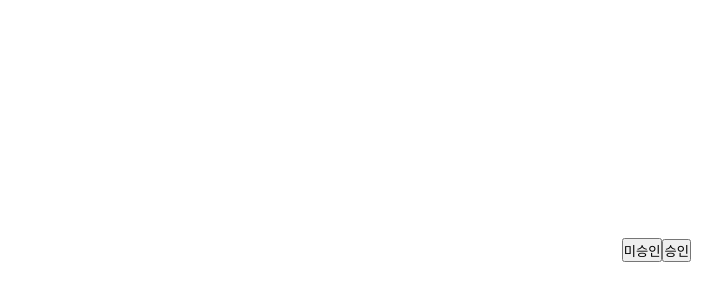
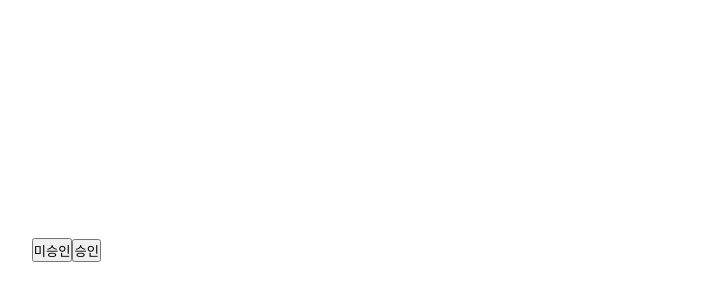
Before and after one commit to LikeLionHGU/Welch-s_Front, a React (Create React App) app: page /approval in a window 1280 px wide. Shown: the part 292-592 px from the top of the page, without its empty margins (539-1261 px from the left). Built offline with nearby package versions, Linux system fonts and the light colour scheme; a web font is replaced by a local one.

Commit message:
feat: 모달 연결

```diff
--- a/src/components/Write.jsx
+++ b/src/components/Write.jsx
@@ -61,6 +61,7 @@ import "ckeditor5/ckeditor5.css";
 import "../styles/write.css";
 import { readOnlySelector, useRecoilState } from "recoil";
 import { historyState } from "../atom";
+import ModalContainer from "./ModalContainer";
 
 // user === 0 : 독자, 1: 참여자, 2: 관리자
 // mode === 0 : /update, 1: /approval (수정 가능), 2: /approval (수정 불가)
@@ -70,6 +71,8 @@ export default function Write({ user, mode }) {
   const editorToolbarRef = useRef(null);
   const editorRef = useRef(null);
   const [isLayoutReady, setIsLayoutReady] = useState(false);
+  const [openModal, setOpenModal] = useState(false);
+  const [modalContents, setModalContents] = useState("");
   const [history, setHistory] = useRecoilState(historyState);
 
   const toggleHistory = () => {
@@ -81,17 +84,65 @@ export default function Write({ user, mode }) {
     return () => setIsLayoutReady(false);
   }, []);
 
-  const handleSetEditor = () => {
-    if (editorRef.current) {
-      const data = editorRef.current.getData();
-      console.log(data);
-    }
+  // const handleSetEditor = () => {
+  //   if (editorRef.current) {
+  //     const data = editorRef.current.getData();
+  //     console.log(data);
+  //   }
+  // };
+
+  const handleSetOpenModal = () => {
+    setOpenModal(!openModal);
+    console.log(openModal);
+  };
+
+  // 누르면 모달 꺼지고 페이지 이동
+  const handleCloseModal = () => {
+    setOpenModal(false);
+  };
+
+  const handleTextareaChange = (event) => {
+    setModalContents(event.target.value);
+    console.log(event.target.value);
+  };
+
+  const ModalContents = () => (
+    <div className="write-modal-contents-container">
+      <div>미승인 사유</div>
+      <textarea
+        id="write-modal-contents-box"
+        placeholder="수정해야 할 부분을 작성해 주세요."
+        value={modalContents}
+        onChange={handleTextareaChange}
+      ></textarea>
+      <div>
+        <button onClick={handleCloseModal}>작성하기</button>
+      </div>
+    </div>
+  );
+
+  const modalStyle = {
+    overlay: {
+      zIndex: "1000",
+      backgroundColor: " rgba(48, 48, 48, 0.4)",
+    },
+    content: {
+      top: "50%",
+      left: "50%",
+      right: "auto",
+      bottom: "auto",
+      marginRight: "-50%",
+      transform: "translate(-50%, -50%)",
+      minWidth: "700px", // 원하는 너비
+      height: "400px", // 원하는 높이
+      zIndex: "1001",
+    },
   };
 
   // 처음 입력되는 부분
   const initialData =
     user === 2 && mode === 2
-      ? "<h2>제목</h2><p>태그가</p><h1>아주 잘 되네요</h1><h3>수정도 안되게 했습니다</h3><p>눌러보든가 ㅋㅋ</p>"
+      ? "<h2>제목</h2><p>태그가</p><h1>아주 잘 되네요</h1><h3>수정도 안되게 했습니다</h3>"
       : "";
 
   const editorConfig = {
@@ -343,7 +394,7 @@ export default function Write({ user, mode }) {
             {/* 모든 사람들이 볼 수 있는 페이지 */}
             {user !== 0 && (
               <div className="write-btns">
-                <button onClick={handleSetEditor}>임시 저장</button>
+                <button>임시 저장</button>
                 <form>
                   <button type="submit">발행 검사</button>
                 </form>
@@ -352,14 +403,28 @@ export default function Write({ user, mode }) {
           </>
         ) : // 관리자의 수정 편집 페이지, 버전을 관리하는...
         mode === 2 && user === 2 ? (
+          <>
+            <ModalContainer
+              isOpen={openModal}
+              closeModal={handleSetOpenModal}
+              Contents={ModalContents}
+              style={modalStyle}
+            />
+            <div className="write-btns">
+              <button
+                onClick={() => {
+                  handleSetOpenModal();
+                }}
+              >
+                미승인
+              </button>
+              <form>
+                <button type="submit">승인</button>
+              </form>
+            </div>
+          </>
+        ) : (
           <></>
-        ) : (
-          <div className="write-btns">
-            <button>미승인</button>
-            <form>
-              <button type="submit">승인</button>
-            </form>
-          </div>
         )}
       </div>
     </div>
```
